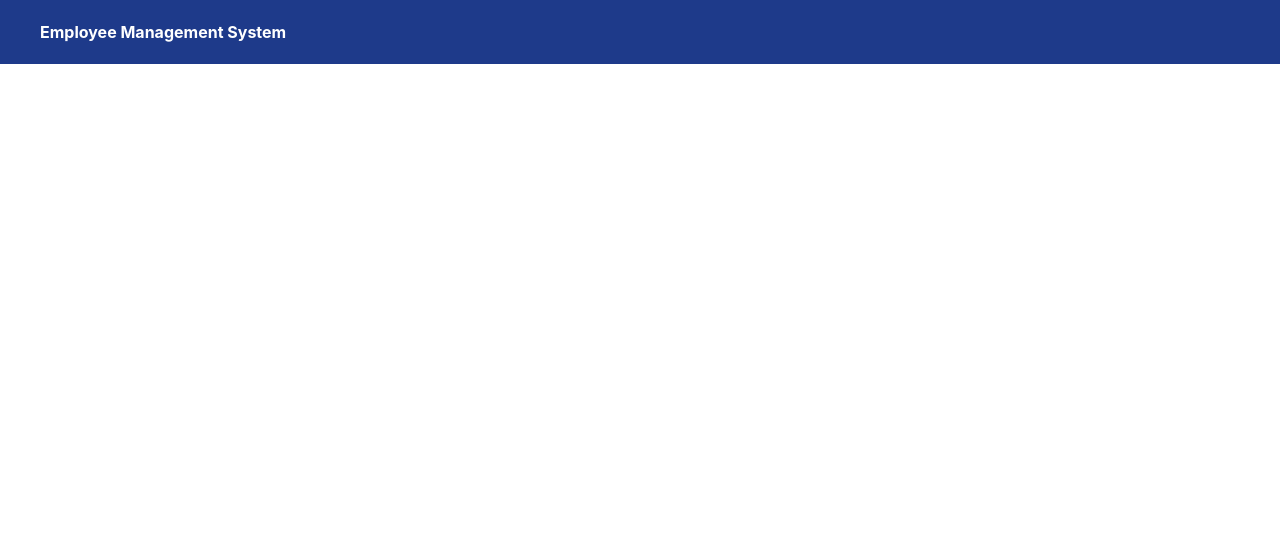
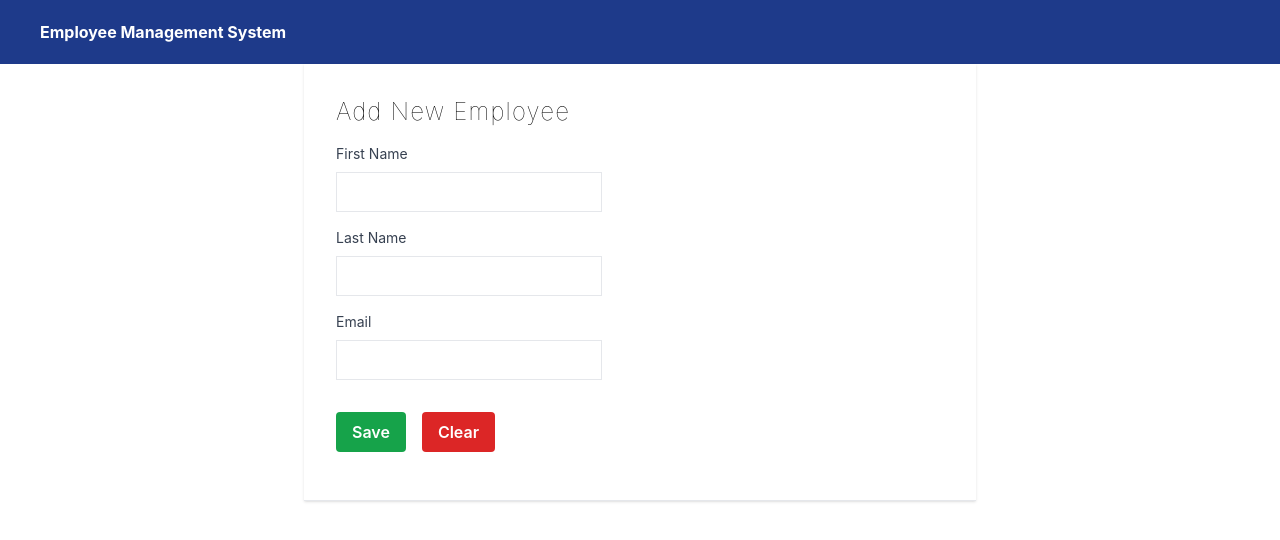
Before and after one commit to Shigal/Employee-Management-System, a React (Create React App) app in the folder ems-ui/: page / in a window 1280 px wide. Shown: the top 540 px of the page. Built offline with nearby package versions, Linux system fonts and the light colour scheme.

Commit message:
addemployee component created

```diff
--- a/ems-ui/src/App.js
+++ b/ems-ui/src/App.js
@@ -1,9 +1,13 @@
 import './App.css';
+import AddEmployee from './components/AddEmployee';
 import Navbar from './components/Navbar';
 
 function App() {
   return (
+    <>
     <Navbar/>
+    <AddEmployee/>
+    </>
   );
 }
 
--- /dev/null
+++ b/ems-ui/src/components/AddEmployee.js
@@ -0,0 +1,31 @@
+import React from 'react'
+
+const AddEmployee = () => {
+  return (
+    <div className='flex max-w-2xl shadow border-b mx-auto'>
+        <div className='px-8 py-8'>
+            <div className='font-thin text-2xl tracking-wider'>
+                <h1>Add New Employee</h1>
+            </div>
+            <div className='items-center justify-center h-15 w-full my-4'>
+                <label className='block text-gray-700 font-normal text-sm'>First Name</label>
+                <input type='text' className='h-10 w-95 border mt-2 px-2 py-2'></input>
+            </div>
+            <div className='items-center justify-center h-15 w-full my-4'>
+                <label className='block text-gray-700 font-normal text-sm'>Last Name</label>
+                <input type='text' className='h-10 w-95 border mt-2 px-2 py-2'></input>
+            </div>
+            <div className='items-center justify-center h-15 w-full my-4'>
+                <label className='block text-gray-700 font-normal text-sm'>Email</label>
+                <input type='email' className='h-10 w-95 border mt-2 px-2 py-2'></input>
+            </div>
+            <div className='items-center justify-center h-15 w-full my-4 space-x-4 pt-4'>
+                <button className=' rounded bg-green-600 font-semibold text-white py-2 px-4 hover:bg-green-700'>Save</button>
+                <button className=' rounded bg-red-600 font-semibold text-white py-2 px-4 hover:bg-red-700'>Clear</button>
+            </div>
+        </div>
+    </div>
+  )
+}
+
+export default AddEmployee
```
